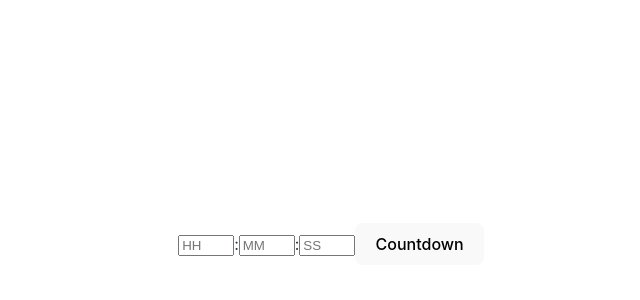
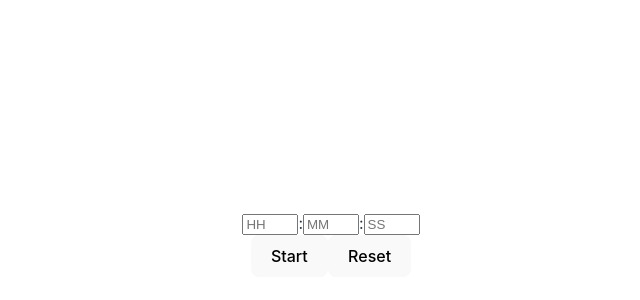
Before and after one commit to bigsaigon333/simple-stopwatch, a React (Vite) app: page / in a window 1280 px wide. Shown: the part 156-456 px from the top of the page, without its empty margins (309-949 px from the left). Built offline with nearby package versions, Linux system fonts and the light colour scheme.

Commit message:
feat: Form을 InputSection과 Sign, button 으로 나눈다

```diff
--- a/src/Form.tsx
+++ b/src/Form.tsx
@@ -1,43 +1,16 @@
-import { useEffect, useRef, useState } from "react";
+import InputSection from "./InputSection";
+import Sign from "./Sign";
+import {
+  TimerState,
+  useTimerState,
+  useTimerStateDispatch,
+} from "./timerContext";
 
 export default function Form(): JSX.Element {
-  const [hours, setHours] = useState(0);
-  const [minutes, setMinutes] = useState(0);
-  const [seconds, setSeconds] = useState(0);
+  const dispatch = useTimerStateDispatch();
+  const timerState = useTimerState();
 
-  const [totalSeconds, setTotalSeconds] = useState(0);
-  const [isActive, setIsActive] = useState(false);
-
-  const timeIdRef = useRef<number>();
-
-  useEffect(() => {
-    if (!isActive) {
-      return;
-    }
-
-    timeIdRef.current = setInterval(
-      () => setTotalSeconds((prev) => prev - 1),
-      1_000
-    );
-
-    if (totalSeconds === 0) {
-      clearInterval(timeIdRef.current);
-    }
-
-    return () => clearInterval(timeIdRef.current);
-  }, [isActive, totalSeconds]);
-
-  const handlePauseClick = () => {
-    clearInterval(timeIdRef.current);
-  };
-
-  const handleResetClick = () => {
-    setHours(0);
-    setMinutes(0);
-    setSeconds(0);
-
-    setIsActive(false);
-  };
+  const totalSeconds = 300;
 
   return (
     <form
@@ -47,74 +20,51 @@ export default function Form(): JSX.Element {
 
         // TODO: validate hours, minutes, seconds
 
-        setIsActive(true);
-
-        setTotalSeconds((hours * 60 + minutes) * 60 + seconds);
+        dispatch(getNextStateWhenSubmitted(timerState));
       }}
     >
-      <input
-        type="number"
-        ref={(ref) => ref && ref.value === "0" && (ref.value = "")}
-        value={removeStartingZero(hours)}
-        onChange={(e) => setHours(e.target.valueAsNumber || 0)}
-        placeholder="HH"
-        min="0"
-        max="24"
-        disabled={isActive}
-      />
-      <span>:</span>
-      <input
-        type="number"
-        ref={(ref) => ref && ref.value === "0" && (ref.value = "")}
-        value={removeStartingZero(minutes)}
-        onChange={(e) => setMinutes(e.target.valueAsNumber || 0)}
-        placeholder="MM"
-        min="0"
-        max="60"
-        disabled={isActive}
-      />
-      <span>:</span>
-      <input
-        type="number"
-        ref={(ref) => ref && ref.value === "0" && (ref.value = "")}
-        value={removeStartingZero(seconds)}
-        onChange={(e) => setSeconds(e.target.valueAsNumber || 0)}
-        placeholder="SS"
-        min="0"
-        max="60"
-        disabled={isActive}
-      />
-      {isActive ? (
-        <>
-          <button type="button" onClick={handlePauseClick}>
-            Pause
-          </button>
-          <button type="button" onClick={handleResetClick}>
-            Reset
-          </button>
-        </>
-      ) : (
-        <button type="submit" disabled={isActive}>
-          Countdown
-        </button>
-      )}
-      {isActive && <p>{toTimeString(totalSeconds)}</p>}
+      <div>
+        {timerState === "idle" ? (
+          <InputSection />
+        ) : (
+          <Sign key={totalSeconds} defaultValue={totalSeconds} />
+        )}
+      </div>
+
+      <button type="submit">{getMainButtonMessage(timerState)}</button>
+      <button type="button" onClick={() => dispatch("idle")}>
+        Reset
+      </button>
     </form>
   );
 }
 
-function removeStartingZero(num: number): string {
-  return num.toString().replace(/^(0+)[^0]/, "");
+function getMainButtonMessage(state: TimerState): string {
+  switch (state) {
+    case "idle":
+      return "Start";
+    case "ticking":
+      return "Pause";
+    case "paused":
+      return "Resume";
+    case "done":
+      return "Ok";
+    default:
+      throw new Error(`Unexpected state: ${state}`);
+  }
 }
 
-function toTimeString(time: number): string {
-  const seconds = time % 60;
-  time = Math.floor(time / 60);
-  const minutes = time % 60;
-  const hours = Math.floor(time / 60);
-
-  return [hours, minutes, seconds]
-    .map((num) => num.toString())
-    .map((str) => str.padStart(2, "0"))
-    .join(":");
+function getNextStateWhenSubmitted(state: TimerState): TimerState {
+  switch (state) {
+    case "idle":
+      return "ticking";
+    case "ticking":
+      return "paused";
+    case "paused":
+      return "ticking";
+    case "done":
+      return "idle";
+    default:
+      throw new Error(`Unexpected state: ${state}`);
+  }
 }
--- /dev/null
+++ b/src/InputSection.tsx
@@ -0,0 +1,45 @@
+import { useState } from "react";
+
+export default function Inputs(): JSX.Element {
+  const [hours, setHours] = useState(0);
+  const [minutes, setMinutes] = useState(0);
+  const [seconds, setSeconds] = useState(0);
+
+  return (
+    <div>
+      <input
+        type="number"
+        ref={(ref) => ref && ref.value === "0" && (ref.value = "")}
+        value={removeStartingZero(hours)}
+        onChange={(e) => setHours(e.target.valueAsNumber || 0)}
+        placeholder="HH"
+        min="0"
+        max="24"
+      />
+      <span>:</span>
+      <input
+        type="number"
+        ref={(ref) => ref && ref.value === "0" && (ref.value = "")}
+        value={removeStartingZero(minutes)}
+        onChange={(e) => setMinutes(e.target.valueAsNumber || 0)}
+        placeholder="MM"
+        min="0"
+        max="60"
+      />
+      <span>:</span>
+      <input
+        type="number"
+        ref={(ref) => ref && ref.value === "0" && (ref.value = "")}
+        value={removeStartingZero(seconds)}
+        onChange={(e) => setSeconds(e.target.valueAsNumber || 0)}
+        placeholder="SS"
+        min="0"
+        max="60"
+      />
+    </div>
+  );
+}
+
+function removeStartingZero(num: number): string {
+  return num.toString().replace(/^(0+)[^0]/, "");
+}
--- /dev/null
+++ b/src/Sign.tsx
@@ -0,0 +1,36 @@
+import { useCallback, useEffect, useState } from "react";
+import useInterval from "./hooks/useInterval";
+import { useTimerState } from "./timerContext";
+
+interface SignProps {
+  defaultValue: number;
+}
+
+export default function Sign({ defaultValue }: SignProps) {
+  const [totalSeconds, setTotalSeconds] = useState(defaultValue);
+
+  const timerState = useTimerState();
+
+  const timerCallback = useCallback(() => {
+    setTotalSeconds((prev) => prev - 1);
+  }, [setTotalSeconds]);
+
+  const clearTimer = useInterval(
+    timerCallback,
+    timerState === "ticking" ? 1_000 : null
+  );
+
+  return <p>{toTimeString(totalSeconds)}</p>;
+}
+
+function toTimeString(time: number): string {
+  const seconds = time % 60;
+  time = Math.floor(time / 60);
+  const minutes = time % 60;
+  const hours = Math.floor(time / 60);
+
+  return [hours, minutes, seconds]
+    .map((num) => num.toString())
+    .map((str) => str.padStart(2, "0"))
+    .join(":");
+}
```
